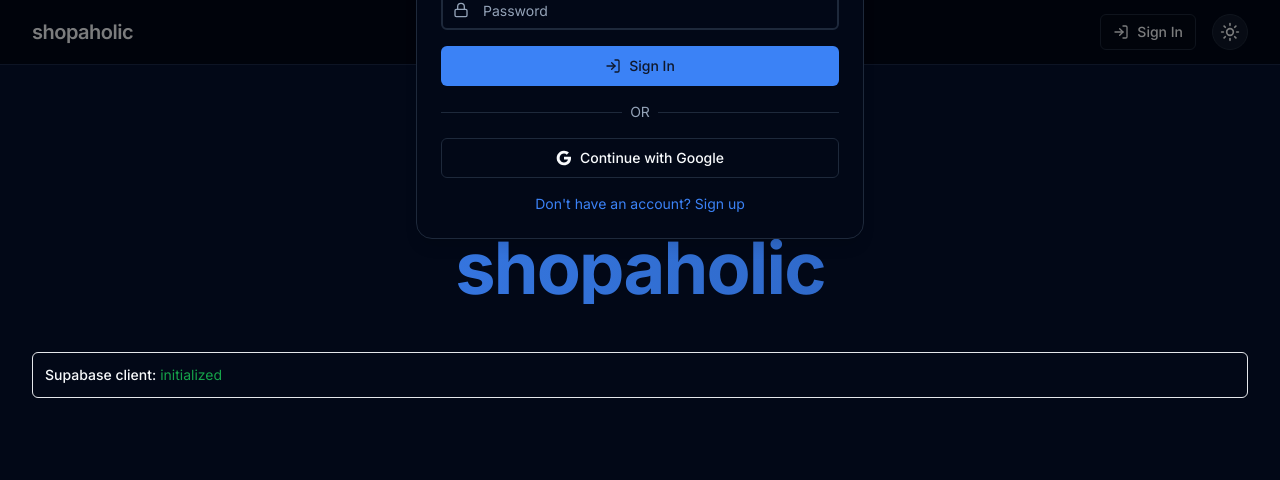
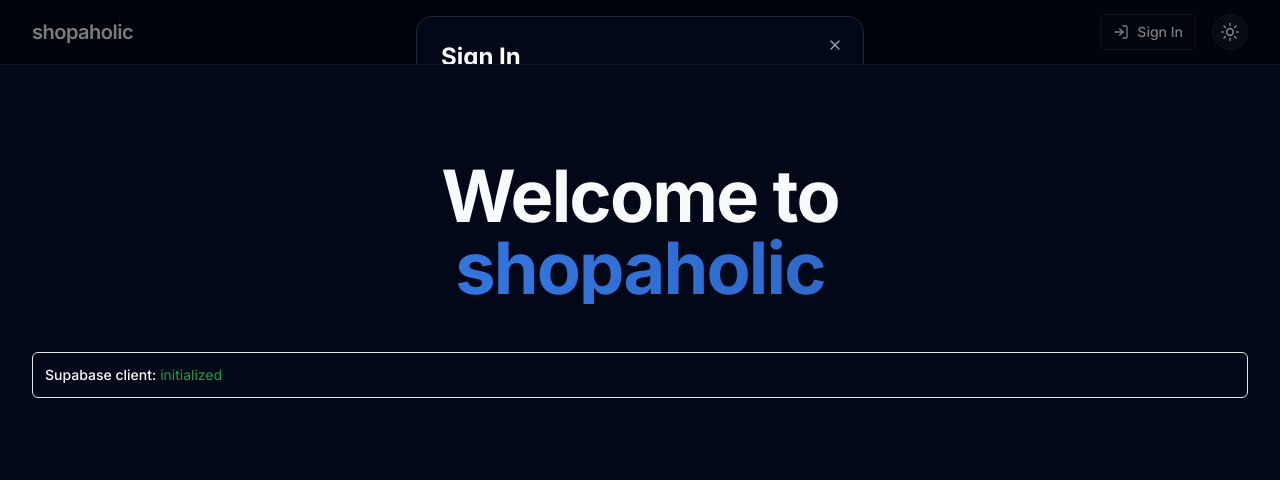
Before and after one commit to juandesouza/shopaholic, a Next.js app: page / in a window 1280 px wide. Both pictures are taken after a click on the button "Sign In". Shown: the top 480 px of the page. Built offline with nearby package versions, Linux system fonts and the light colour scheme; no server answers.

Commit message:
Fix AuthDialog positioning and Google OAuth redirect issues

```diff
--- a/app/components/AuthDialog.tsx
+++ b/app/components/AuthDialog.tsx
@@ -58,7 +58,10 @@
   const handleGoogleAuth = async () => {
     setLoading(true)
     try {
+      // Close dialog before redirecting (Google OAuth will redirect the page)
+      onClose()
       await signInWithGoogle()
+      // Note: After Google OAuth, the page will redirect, so we don't need to handle success here
     } catch (error) {
       let errorMessage = 'Google sign in failed'
 
@@ -85,13 +88,14 @@
 
   return (
     <AnimatePresence>
-      <div className="fixed inset-0 z-50 flex items-center justify-center bg-black/50 p-4">
-        <motion.div
-          initial={{ opacity: 0, scale: 0.95 }}
-          animate={{ opacity: 1, scale: 1 }}
-          exit={{ opacity: 0, scale: 0.95 }}
-          className="relative w-full max-w-md rounded-2xl border border-border bg-background p-6 shadow-lg"
-        >
+      {isOpen && (
+        <div className="fixed inset-0 z-[100] flex items-center justify-center bg-black/50 p-4 overflow-y-auto" style={{ position: 'fixed', top: 0, left: 0, right: 0, bottom: 0 }}>
+          <motion.div
+            initial={{ opacity: 0, scale: 0.95 }}
+            animate={{ opacity: 1, scale: 1 }}
+            exit={{ opacity: 0, scale: 0.95 }}
+            className="relative w-full max-w-md rounded-2xl border border-border bg-background p-6 shadow-lg my-auto"
+          >
           <button
             onClick={onClose}
             className="absolute right-4 top-4 rounded-md p-1 text-muted-foreground hover:text-foreground"
@@ -201,6 +205,7 @@
           </div>
         </motion.div>
       </div>
+      )}
     </AnimatePresence>
   )
 }
--- a/app/components/Navigation.tsx
+++ b/app/components/Navigation.tsx
@@ -12,6 +12,8 @@
   const { theme, toggleTheme } = useTheme()
   const { user, signOut } = useAuth()
   const [authDialogOpen, setAuthDialogOpen] = useState(false)
+
+  // Render AuthDialog at root level using portal-like positioning
 
   const handleSignOut = async () => {
     try {
@@ -103,6 +105,7 @@
           </div>
         </div>
       </div>
+      {/* Render AuthDialog outside nav but controlled by Navigation state */}
       <AuthDialog isOpen={authDialogOpen} onClose={() => setAuthDialogOpen(false)} />
     </nav>
   )
--- a/app/contexts/AuthContext.tsx
+++ b/app/contexts/AuthContext.tsx
@@ -41,9 +41,10 @@
 
   const signInWithGoogle = async () => {
     const supabase = createSupabaseBrowserClient()
-    // Use the current origin (works in both dev and production)
+    // Use just the origin (without pathname) for OAuth redirect
+    // This ensures proper redirect after Google authentication
     const redirectTo = typeof window !== 'undefined'
-      ? `${window.location.origin}${window.location.pathname}`
+      ? window.location.origin
       : process.env.NEXT_PUBLIC_APP_URL ||
         process.env.NEXT_PUBLIC_VERCEL_URL ?
           `https://${process.env.NEXT_PUBLIC_VERCEL_URL}` :
@@ -53,6 +54,10 @@
       provider: 'google',
       options: {
         redirectTo,
+        queryParams: {
+          access_type: 'offline',
+          prompt: 'consent',
+        },
       },
     })
     if (error) {
```
